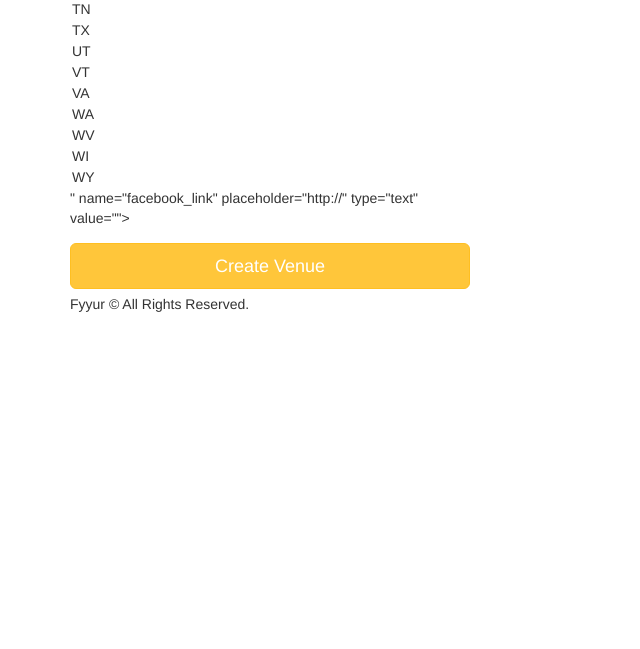
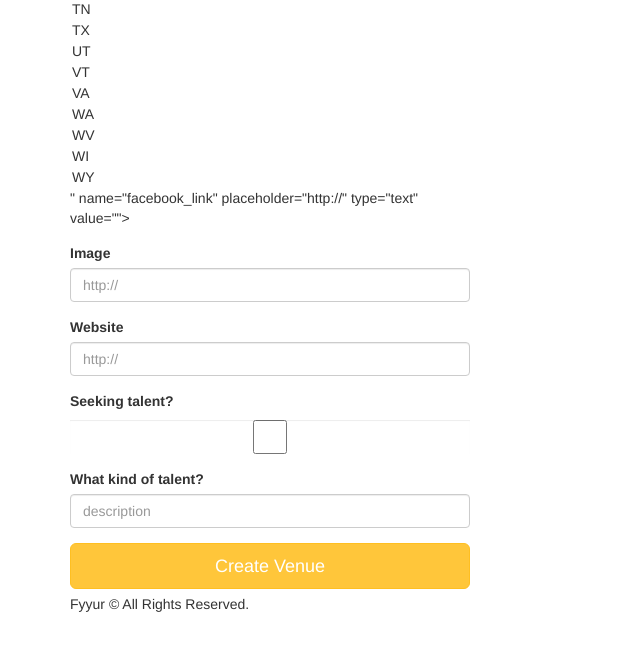
Before and after one commit to coldice1915/fyyur, a Flask app: page /venues/create in a window 1280 px wide. Shown: the part 1887-2536 px from the top of the page, without its empty margins (0-640 px from the left). Before the commit the page ends 2199 px from the top, so only its background shows below. Run offline with Flask 2, Linux system fonts and the light colour scheme; some libraries are stand-ins or nearby versions.

Commit message:
create venue

```diff
--- a/app.py
+++ b/app.py
@@ -9,6 +9,7 @@
 from flask import Flask, render_template, request, Response, flash, redirect, url_for
 from flask_moment import Moment
 from flask_sqlalchemy import SQLAlchemy
+from flask_migrate import Migrate
 import logging
 from logging import Formatter, FileHandler
 from flask_wtf import Form
@@ -21,6 +22,7 @@
 moment = Moment(app)
 app.config.from_object('config')
 db = SQLAlchemy(app)
+migrate = Migrate(app, db)
 
 # TODO: connect to a local postgresql database
 
@@ -29,34 +31,59 @@
 #----------------------------------------------------------------------------#
 
 class Venue(db.Model):
-    __tablename__ = 'Venue'
+  __tablename__ = 'Venue'
 
-    id = db.Column(db.Integer, primary_key=True)
-    name = db.Column(db.String)
-    city = db.Column(db.String(120))
-    state = db.Column(db.String(120))
-    address = db.Column(db.String(120))
-    phone = db.Column(db.String(120))
-    image_link = db.Column(db.String(500))
-    facebook_link = db.Column(db.String(120))
+  id = db.Column(db.Integer, primary_key=True)
+  name = db.Column(db.String)
+  city = db.Column(db.String(120))
+  state = db.Column(db.String(120))
+  address = db.Column(db.String(120))
+  phone = db.Column(db.String(120))
+  image_link = db.Column(db.String(500))
+  facebook_link = db.Column(db.String(120))
 
-    # TODO: implement any missing fields, as a database migration using Flask-Migrate
+  # TODO: implement any missing fields, as a database migration using Flask-Migrate
+  genres = db.Column(db.ARRAY(db.String()))
+  website = db.Column(db.String(500))
+  seeking_talent = db.Column(db.Boolean, nullable=False)
+  seeking_description = db.Column(db.String(200))
+  shows = db.relationship('Show', backref='venue', lazy=True)
+
+  def __repr__(self):
+    return f'<Venue {self.name}, {self.city}, {self.state}, {self.genres}>'
 
 class Artist(db.Model):
-    __tablename__ = 'Artist'
+  __tablename__ = 'Artist'
 
-    id = db.Column(db.Integer, primary_key=True)
-    name = db.Column(db.String)
-    city = db.Column(db.String(120))
-    state = db.Column(db.String(120))
-    phone = db.Column(db.String(120))
-    genres = db.Column(db.String(120))
-    image_link = db.Column(db.String(500))
-    facebook_link = db.Column(db.String(120))
+  id = db.Column(db.Integer, primary_key=True)
+  name = db.Column(db.String)
+  city = db.Column(db.String(120))
+  state = db.Column(db.String(120))
+  phone = db.Column(db.String(120))
+  genres = db.Column(db.String(120))
+  image_link = db.Column(db.String(500))
+  facebook_link = db.Column(db.String(120))
 
-    # TODO: implement any missing fields, as a database migration using Flask-Migrate
+  # TODO: implement any missing fields, as a database migration using Flask-Migrate
+  website = db.Column(db.String(500))
+  seeking_venue = db.Column(db.Boolean, nullable=False)
+  seeking_description = db.Column(db.String(200))
+  shows = db.relationship('Show', backref='artist', lazy=True)
+
+  def __repr__(self):
+    return f'<Venue {self.name}, {self.city}, {self.state}, {self.genres}>'
 
 # TODO Implement Show and Artist models, and complete all model relationships and properties, as a database migration.
+class Show(db.Model):
+  __tablename__ = 'Show'
+
+  id = db.Column(db.Integer, primary_key=True)
+  artist_id = db.Column(db.Integer, db.ForeignKey('Artist.id'), nullable=False)
+  venue_id = db.Column(db.Integer, db.ForeignKey('Venue.id'), nullable=False)
+  start_time = db.Column(db.DateTime, nullable=False)
+
+  def __repr__(self):
+    return f'<Show {self.artist_id}, {self.venue_id}, {self.start_time}>'
 
 #----------------------------------------------------------------------------#
 # Filters.
@@ -130,6 +157,10 @@
 def show_venue(venue_id):
   # shows the venue page with the given venue_id
   # TODO: replace with real venue data from the venues table, using venue_id
+  venue = Venue.query.get(venue_id)
+
+
+
   data1={
     "id": 1,
     "name": "The Musical Hop",
@@ -222,12 +253,36 @@
 def create_venue_submission():
   # TODO: insert form data as a new Venue record in the db, instead
   # TODO: modify data to be the data object returned from db insertion
-
+  error = False
+  form = VenueForm()
+  try:
+    venue = Venue(
+      name=form.name.data,
+      city=form.city.data,
+      state=form.state.data,
+      phone=form.phone.data,
+      address=form.address.data,
+      genres=form.genres.data,
+      image_link=form.image_link.data,
+      website=form.website.data,
+      facebook_link=form.facebook_link.data,
+      seeking_talent=form.seeking_talent.data,
+      seeking_description=form.seeking_description.data
+    )
+    db.session.add(venue)
+    db.session.commit()
   # on successful db insert, flash success
-  flash('Venue ' + request.form['name'] + ' was successfully listed!')
+    flash('Venue ' + request.form['name'] + ' was successfully listed!')
   # TODO: on unsuccessful db insert, flash an error instead.
   # e.g., flash('An error occurred. Venue ' + data.name + ' could not be listed.')
   # see: http://flask.pocoo.org/docs/1.0/patterns/flashing/
+  except:
+    error = True
+    db.session.rollback()
+    print(sys.exc_info())
+    flash('Error!. Venue')
+  finally:
+    db.session.close()
   return render_template('pages/home.html')
 
 @app.route('/venues/<venue_id>', methods=['DELETE'])
--- a/forms.py
+++ b/forms.py
@@ -1,6 +1,6 @@
 from datetime import datetime
 from flask_wtf import Form
-from wtforms import StringField, SelectField, SelectMultipleField, DateTimeField
+from wtforms import StringField, SelectField, SelectMultipleField, DateTimeField, BooleanField
 from wtforms.validators import DataRequired, AnyOf, URL
 
 class ShowForm(Form):
@@ -116,6 +116,11 @@
     facebook_link = StringField(
         'facebook_link', validators=[URL()]
     )
+    website = StringField(
+        'website', validators=[URL()]
+    )
+    seeking_talent = BooleanField('seeking_talent')
+    seeking_description = StringField('seeking_description')
 
 class ArtistForm(Form):
     name = StringField(
--- a/templates/forms/new_venue.html
+++ b/templates/forms/new_venue.html
@@ -33,8 +33,24 @@
         {{ form.genres(class_ = 'form-control', placeholder='Genres, separated by commas', id=form.state, autofocus = true) }}
       </div>
       <div class="form-group">
-          <label for="genres">Facebook Link</label>
+        <label for="facebook_link">Facebook Link</label>
         {{ form.facebook_link(class_ = 'form-control', placeholder='http://', id=form.state, autofocus = true) }}
+      </div>
+      <div class="form-group">
+        <label for="image_link">Image</label>
+        {{ form.image_link(class_ = 'form-control', placeholder='http://', autofocus=True) }}
+      </div>
+      <div class="form-group">
+        <label for="website">Website</label>
+        {{ form.website(class_ = 'form-control', placeholder='http://', autofocus=True) }}
+      </div>
+      <div class="form-group">
+        <label for="seeking_talent">Seeking talent?</label>
+        {{ form.seeking_talent(class_ = 'form-control', autofocus=True) }}
+      </div>
+      <div class="form-group">
+        <label for="seeking_description">What kind of talent?</label>
+        {{ form.seeking_description(class_ = 'form-control', placeholder='description', autofocus=True)}}
       </div>
       <input type="submit" value="Create Venue" class="btn btn-primary btn-lg btn-block">
     </form>
```
Lines whose indentation alone changed are shown as unchanged.
